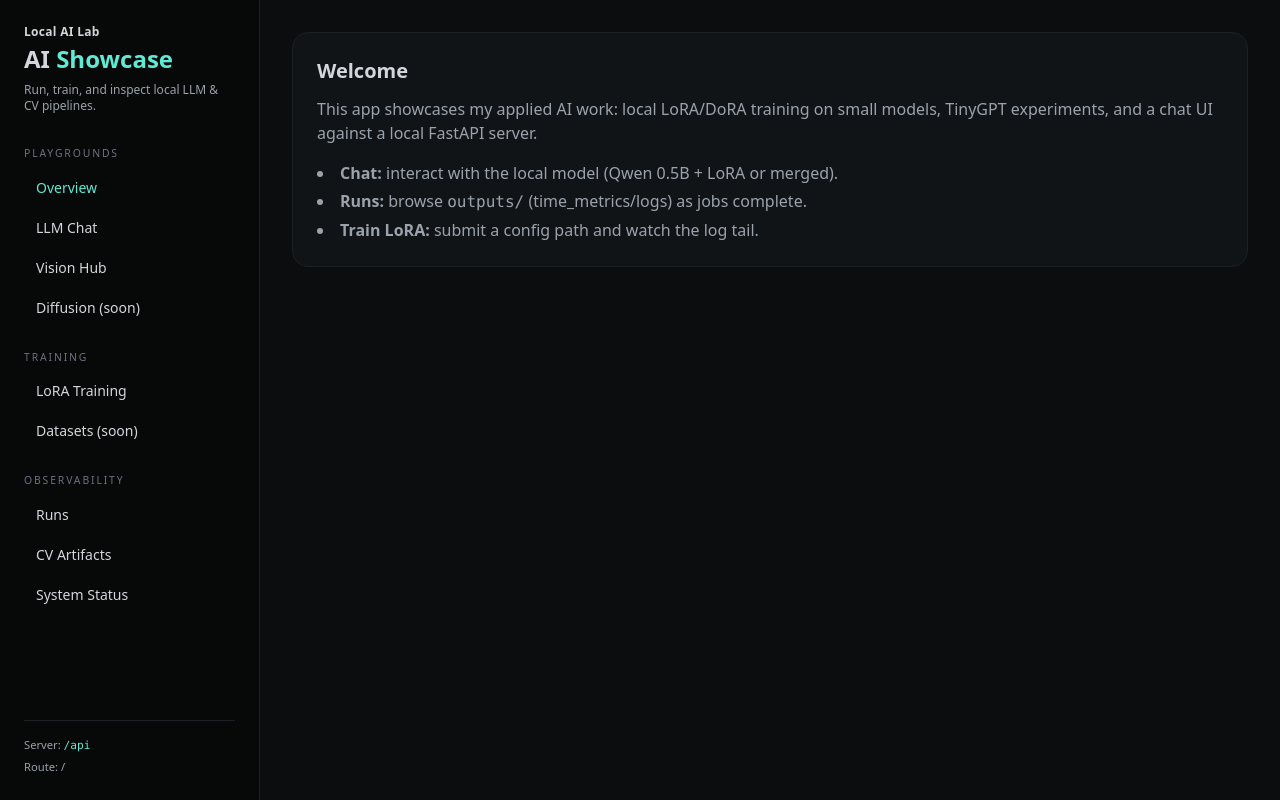
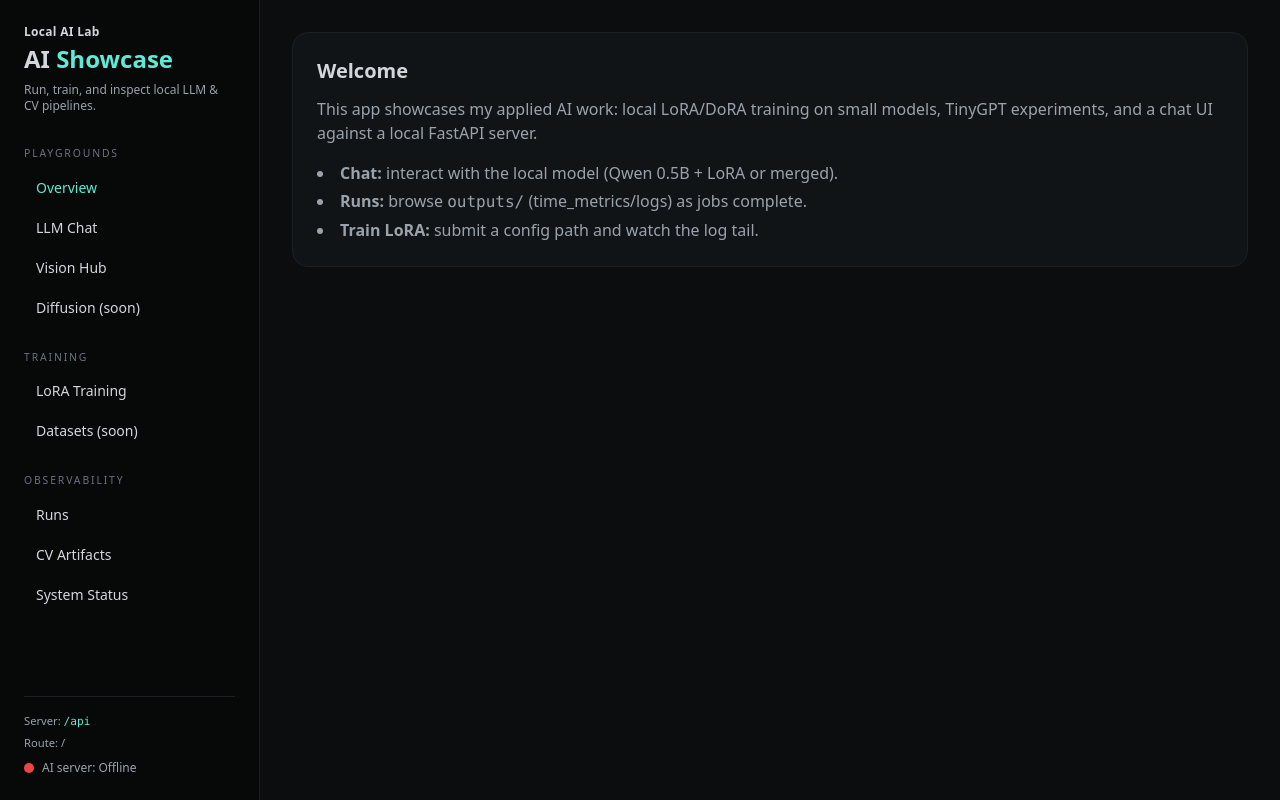
Before and after one commit to schlenker-owl/ai-playground-client, a React (Vite) app: page / in a window 1280 px wide. Built offline with nearby package versions, Linux system fonts and the light colour scheme; no server answers.

Commit message:
add server status badge

```diff
--- /dev/null
+++ b/src/components/ServerStatusBadge.tsx
@@ -0,0 +1,31 @@
+// path: src/components/ServerStatusBadge.tsx
+// ---
+import { clsx } from 'clsx';
+import { useServerStatus } from '../hooks/useServerStatus';
+
+export default function ServerStatusBadge() {
+  const status = useServerStatus();
+
+  const label =
+    status === 'checking'
+      ? 'Checking…'
+      : status === 'online'
+      ? 'Online'
+      : 'Offline';
+
+  const dotClass = clsx(
+    'inline-flex h-2.5 w-2.5 rounded-full',
+    status === 'checking' && 'bg-yellow-400/70 animate-pulse',
+    status === 'online' && 'bg-emerald-400',
+    status === 'offline' && 'bg-red-500'
+  );
+
+  return (
+    <div className="mt-2 flex items-center gap-2 text-xs text-[#9aa3ab]">
+      <span className={dotClass} />
+      <span>
+        AI server: <span className="text-text/80">{label}</span>
+      </span>
+    </div>
+  );
+}
--- a/src/components/layout/AppShell.tsx
+++ b/src/components/layout/AppShell.tsx
@@ -3,6 +3,7 @@
 import { ReactNode } from 'react';
 import { NavLink, useLocation } from 'react-router-dom';
 import { clsx } from 'clsx';
+import ServerStatusBadge from '../ServerStatusBadge';
 
 type NavItem = {
   to: string;
@@ -89,7 +90,7 @@ export function AppShell({ children }: { children: ReactNode }) {
           ))}
         </nav>
 
-        {/* Footer / route hint */}
+        {/* Footer / route hint + server status */}
         <div className="mt-6 pt-4 border-t border-edge text-[0.7rem] text-[#9aa3ab]">
           <div>
             Server: <code className="text-accent">/api</code>
@@ -98,12 +99,11 @@ export function AppShell({ children }: { children: ReactNode }) {
             Route:{' '}
             <span className="text-text/70">{location.pathname || '/'}</span>
           </div>
+          <ServerStatusBadge />
         </div>
       </aside>
 
-      <main className="p-8 space-y-8 overflow-y-auto">
-        {children}
-      </main>
+      <main className="p-8 space-y-8 overflow-y-auto">{children}</main>
     </div>
   );
 }
--- /dev/null
+++ b/src/hooks/useServerStatus.ts
@@ -0,0 +1,34 @@
+// path: src/hooks/useServerStatus.ts
+// ---
+import { useEffect, useState } from 'react';
+import { cv } from '../lib/api';
+
+export type ServerStatus = 'checking' | 'online' | 'offline';
+
+/**
+ * Simple hook that pings the AI server once on mount.
+ * Uses /cv/models, which is light and already exists on the FastAPI side.
+ */
+export function useServerStatus(): ServerStatus {
+  const [status, setStatus] = useState<ServerStatus>('checking');
+
+  useEffect(() => {
+    let cancelled = false;
+
+    async function ping() {
+      try {
+        await cv.models();
+        if (!cancelled) setStatus('online');
+      } catch {
+        if (!cancelled) setStatus('offline');
+      }
+    }
+
+    ping();
+    return () => {
+      cancelled = true;
+    };
+  }, []);
+
+  return status;
+}
```
